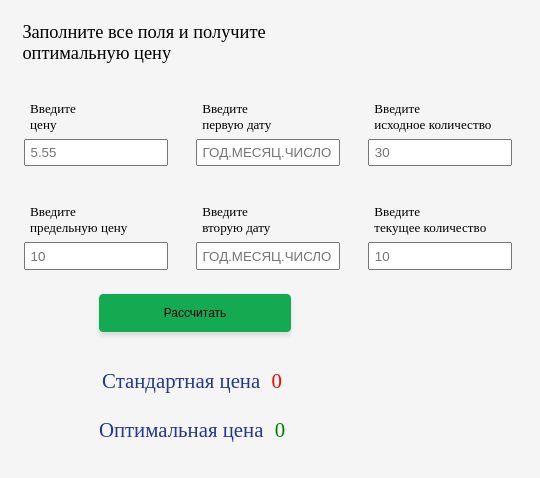
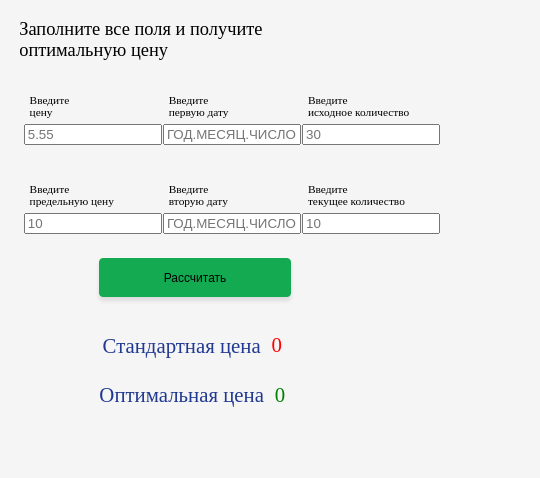
Before and after one commit to Andrei-Kazh/DynamicPrice, a plain HTML site: page index.html in a window 390 px wide. Shown: the whole page, 540 px wide, since content can reach past the window. Drawn offline with Linux system fonts and the light colour scheme.

Commit message:
added adaptive

```diff
--- a/styles.css
+++ b/styles.css
@@ -43,7 +43,8 @@ div p {
     margin: 0.18rem;
 
 }
-.content p{
+
+.content p {
     font-size: 0.82rem;
 }
 
@@ -101,3 +102,26 @@ input {
 #new_price {
     color: green;
 }
+
+@media screen and (max-width: 590px) {
+    .block__title {
+        padding: 0.7rem;
+    }
+
+    div p {
+        width: 8rem;
+        padding: 0.33rem;
+        margin: 0.02rem;
+
+    }
+
+    .content p {
+        font-size: 0.71rem;
+    }
+
+    input {
+        width: 8.15rem;
+        height: 0.9rem;
+        padding: 0.11rem;
+    }
+}
```
